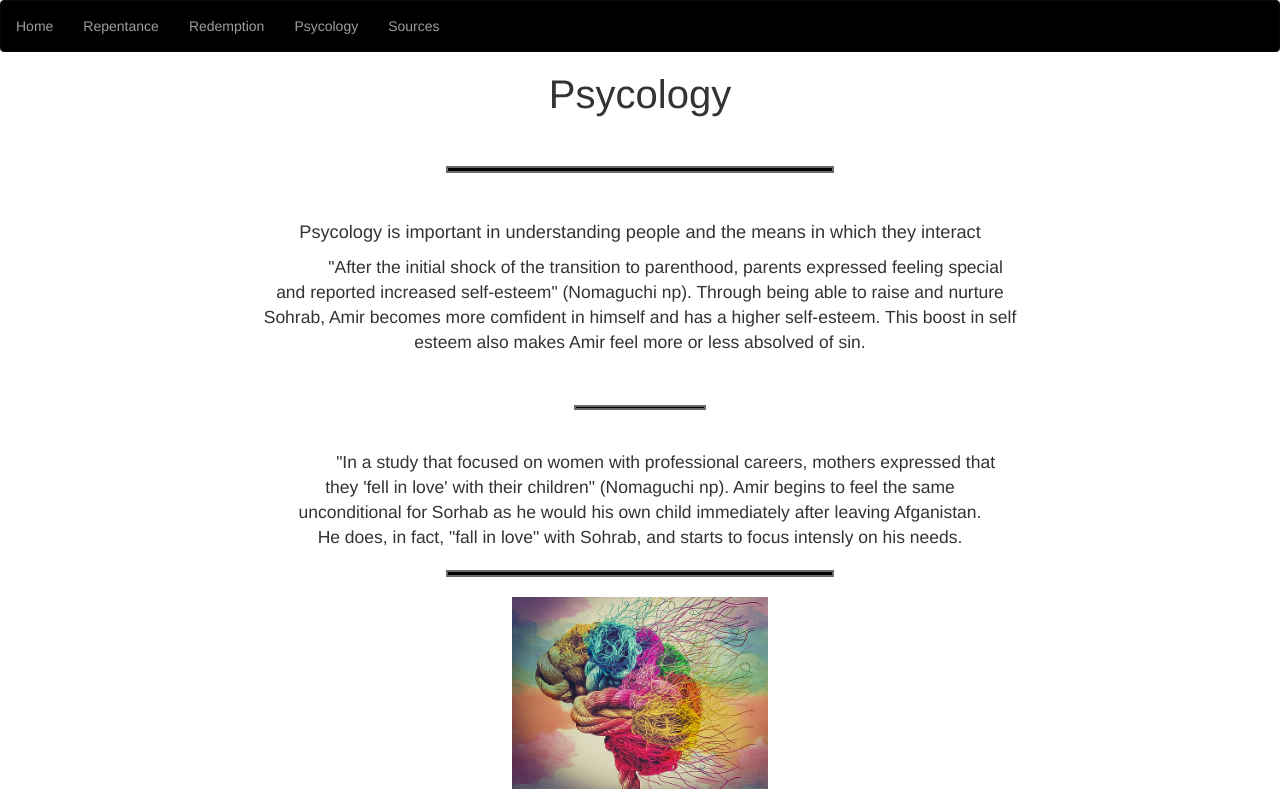
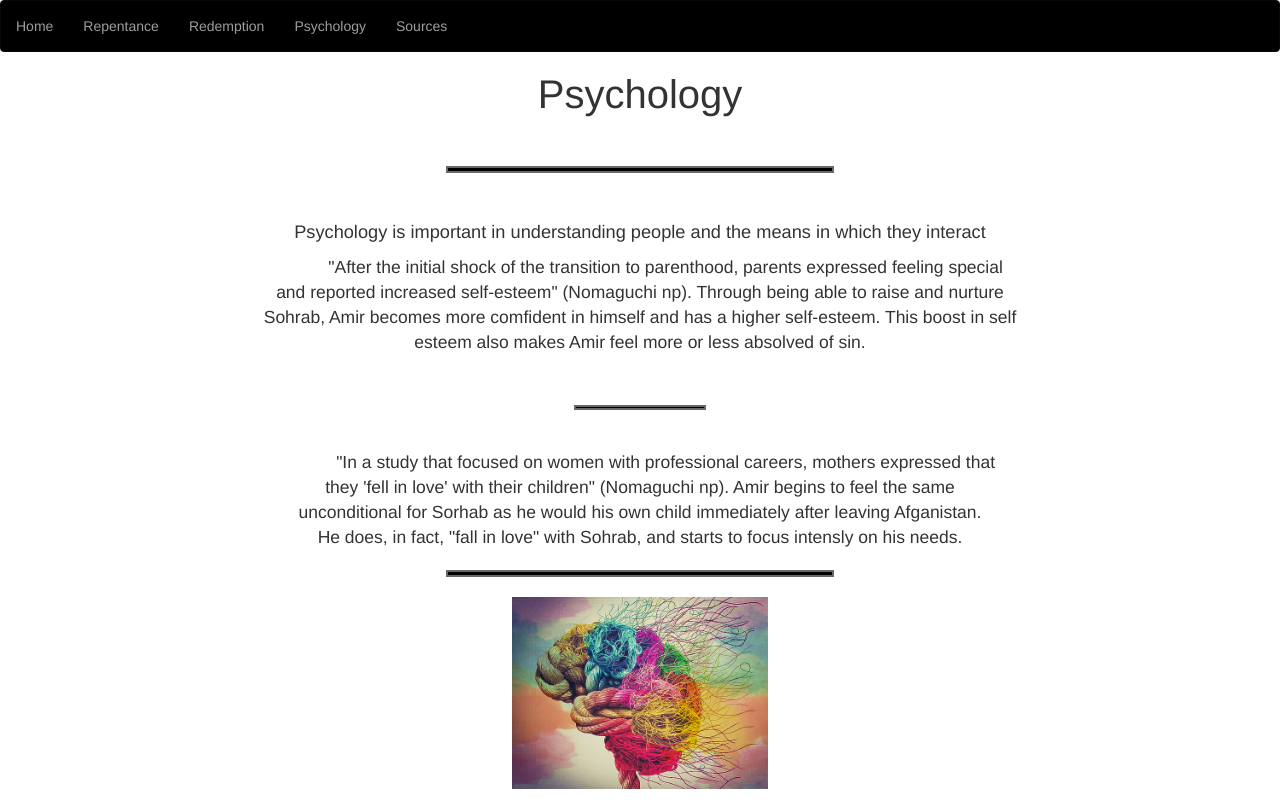
Before and after one commit to Chandan-Marle/Kite-Runner, a plain HTML site: page Psycology.html in a window 1280 px wide. Drawn offline with nearby package versions, Linux system fonts and the light colour scheme.

Commit message:
Fix typo

```diff
--- a/Psycology.html
+++ b/Psycology.html
@@ -1,7 +1,7 @@
 <html>
     <head>
         <title>
-           Psycology
+           Psychology
         </title>
         <link rel="stylesheet" href="https://maxcdn.bootstrapcdn.com/bootstrap/3.4.0/css/bootstrap.min.css">
         <script src="https://ajax.googleapis.com/ajax/libs/jquery/3.3.1/jquery.min.js"></script>
@@ -14,19 +14,19 @@
                 <li><a href="Index.html">Home</a></li>
                 <li><a href="Repentance.html">Repentance</a></li>
                 <li><a href="Redemption.html">Redemption</a></li>
-                <li><a href="Psycology.html">Psycology</a></li>
+                <li><a href="Psycology.html">Psychology</a></li>
                 <li><a href="Sources.html">Sources</a></li>
             </ul>
         </nav>
         <div onmousedown="mouseDown()">
             <center>
-                <h1>Psycology</h1>
+                <h1>Psychology</h1>
                 <br>
                 <hr class="four">
                 <h2></h2>
             </center>
             <center>
-                <p style="font-size: 130%;"> <br>Psycology is important in understanding people and the means in which they interact <br></p>
+                <p style="font-size: 130%;"> <br>Psychology is important in understanding people and the means in which they interact <br></p>
                 <p class="p1">
                     "After the initial shock of the transition to parenthood, parents expressed feeling special <br>
                     and reported increased self-esteem" (Nomaguchi np). Through being able to raise and nurture <br>
```
